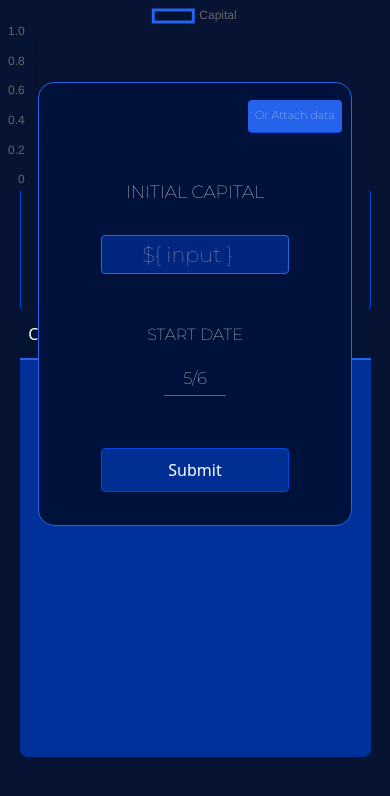
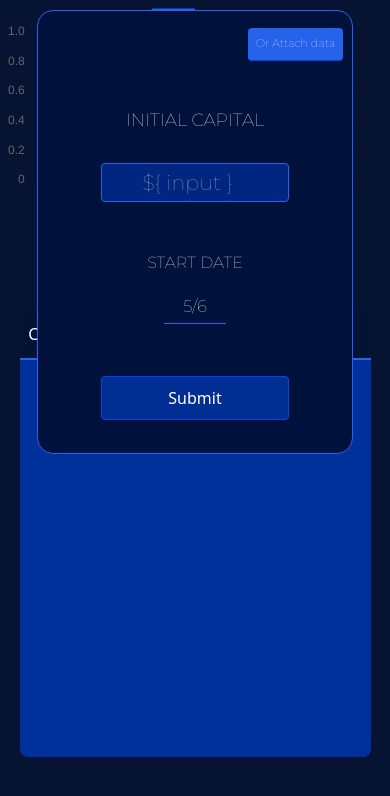
Before and after one commit to AlanTyping/trading-app, a React (Create React App) app: page / in a window 390 px wide. Shown: the top 796 px of the page. Built offline with nearby package versions, Linux system fonts and the light colour scheme.

Commit message:
new changes

```diff
--- a/src/routes/chart/components/forms/components/date-selector/date.css
+++ b/src/routes/chart/components/forms/components/date-selector/date.css
@@ -1,5 +1,5 @@
 @media (max-width: 600px) {
     #date-selector {
-        bottom: -150%;
+        bottom: -90%;
     }
 }
--- a/src/routes/chart/components/forms/form2/Form2.tsx
+++ b/src/routes/chart/components/forms/form2/Form2.tsx
@@ -31,7 +31,7 @@ export default function Form2() {
   }
 
   return (
-    <form onSubmit={handleSubmit} id='initial-form' className='w-full h-full rounded flex items-center justify-center text-white relative flex-col border-r-[1px] border-l-[1px] border-[#0047e1]'>
+    <form onSubmit={handleSubmit} id='initial-form' className='w-full h-full rounded flex items-center justify-center text-white relative'>
       <div id='first-form-container' className='first-form-container absolute bottom-0 w-[40%] h-[370%] bg-[#00113c] border-[1px] border-blue-600 rounded-[1em] flex flex-col justify-center items-center'>
 
         <div className='h-[15%] w-full flex justify-end items-center'>
--- a/src/routes/chart/components/forms/form2/form2.css
+++ b/src/routes/chart/components/forms/form2/form2.css
@@ -19,7 +19,7 @@ h4 {
 
     #first-form-container {
         width: 90%;
-        bottom: -180%;
+        bottom: -120%;
         z-index: 3;
     }
 }
```
